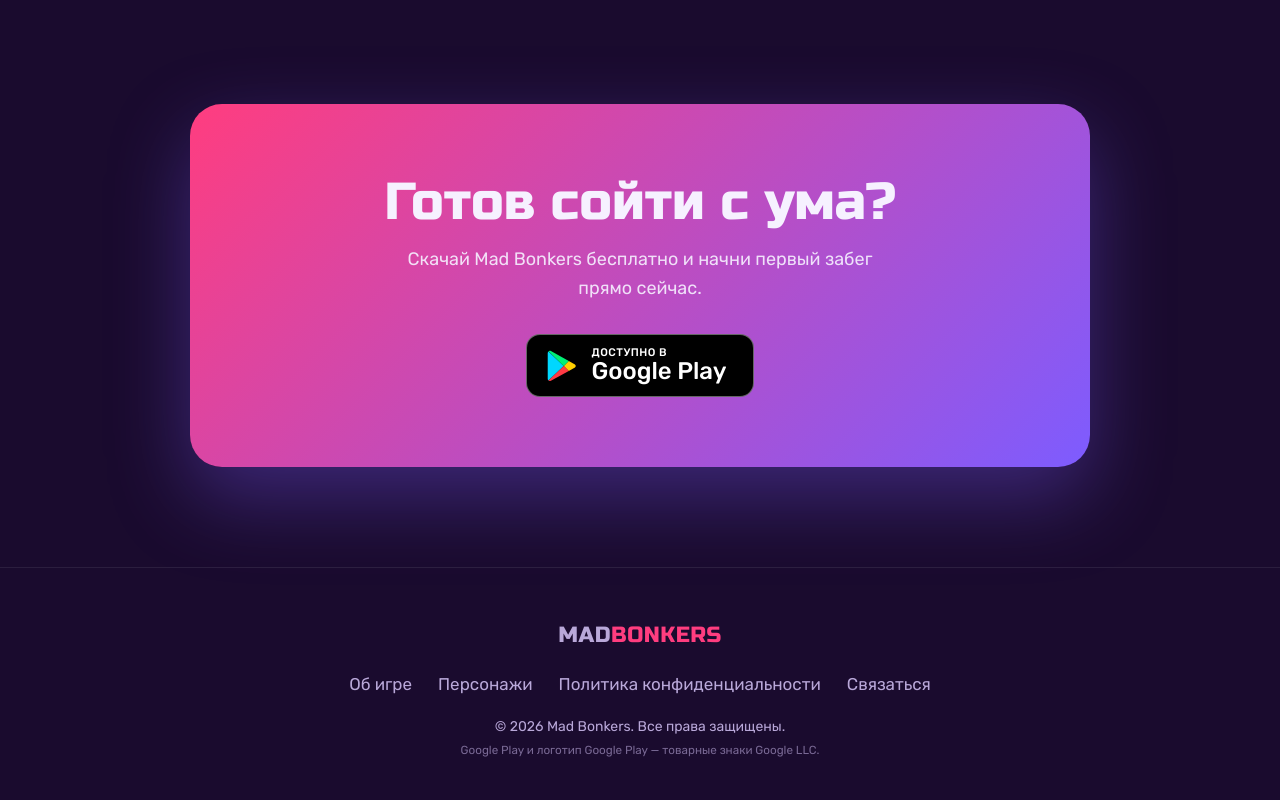
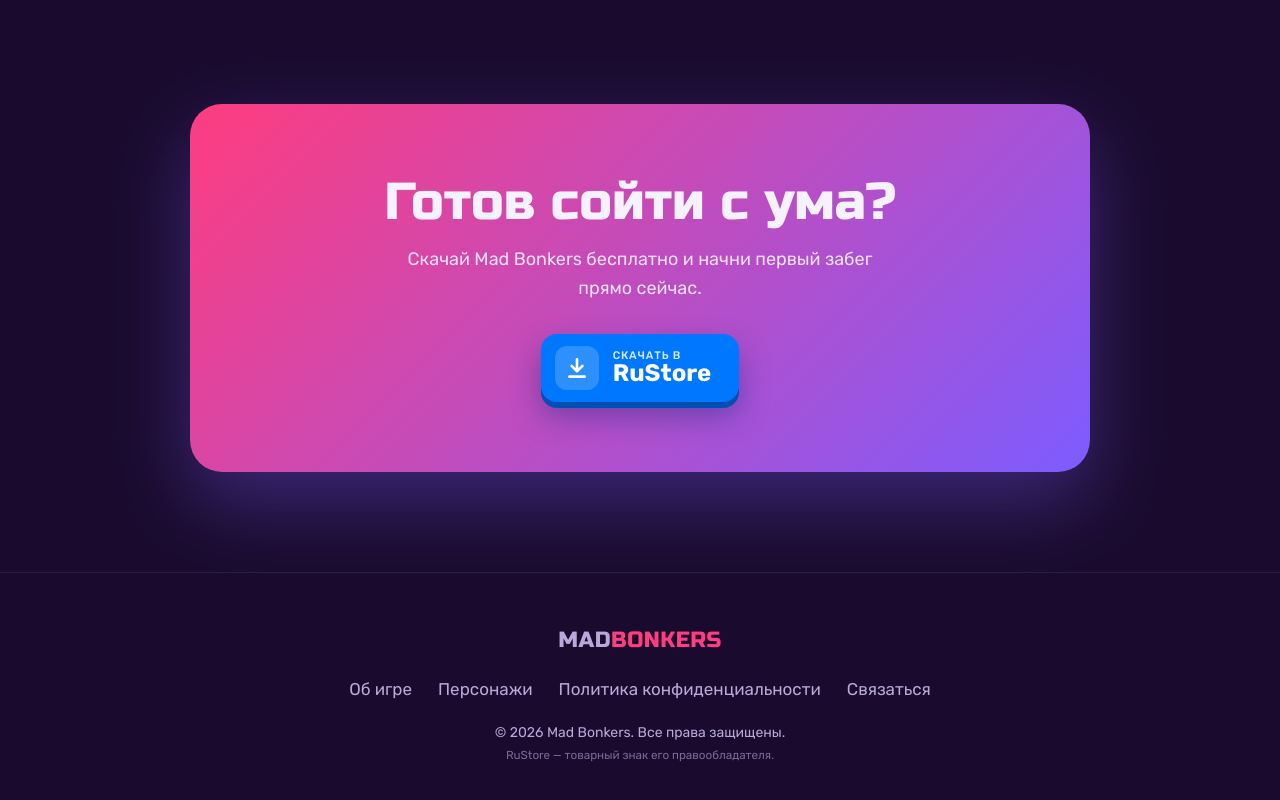
Before and after one commit to kicryin/mad-bonkers, a plain HTML site: page index.html in a window 1280 px wide. Shown: the part 3053-3853 px from the top of the page. Drawn offline with Linux system fonts and the light colour scheme.

Commit message:
Заменить Google Play на RuStore
Co-Authored-By: Claude Opus 5.5 <noreply@anthropic.com>

```diff
--- a/index.html
+++ b/index.html
@@ -4,7 +4,7 @@
   <meta charset="utf-8">
   <meta name="viewport" content="width=device-width, initial-scale=1, viewport-fit=cover">
   <title>Mad Bonkers — безумная мобильная игра</title>
-  <meta name="description" content="Mad Bonkers — сумасшедшая аркада для телефона. Скачай бесплатно в Google Play!">
+  <meta name="description" content="Mad Bonkers — сумасшедшая аркада для телефона. Скачай бесплатно в RuStore!">
   <meta name="theme-color" content="#1a0b2e">
 
   <!-- Превью при отправке ссылки в мессенджеры -->
@@ -148,14 +148,11 @@
       <div class="download__card reveal">
         <h2>Готов сойти с ума?</h2>
         <p>Скачай Mad Bonkers бесплатно и начни первый забег прямо сейчас.</p>
-        <a class="gplay js-play" href="#" target="_blank" rel="noopener" aria-label="Скачать в Google Play">
-          <svg viewBox="0 0 24 26" aria-hidden="true">
-            <path fill="#00d7fe" d="M1 1.2 13.4 13 1 24.8c-.4-.3-.6-.8-.6-1.4V2.6c0-.6.2-1.1.6-1.4z"/>
-            <path fill="#ffce00" d="m17.5 17.1-4.1-4.1 4.1-4.1 4.7 2.7c1.3.8 1.3 2 0 2.8z"/>
-            <path fill="#ff3a44" d="M17.5 17.1 13.4 13 1 24.8c.5.5 1.2.5 2 .1z"/>
-            <path fill="#00f076" d="M17.5 8.9 3 .9C2.2.5 1.5.6 1 1.1L13.4 13z"/>
+        <a class="store js-play" href="#" target="_blank" rel="noopener" aria-label="Скачать в RuStore">
+          <svg viewBox="0 0 24 24" aria-hidden="true">
+            <path fill="none" stroke="#fff" stroke-width="2.4" stroke-linecap="round" stroke-linejoin="round" d="M12 4v11m-5-5 5 5 5-5M5 20h14"/>
           </svg>
-          <span><small>ДОСТУПНО В</small>Google Play</span>
+          <span><small>СКАЧАТЬ В</small>RuStore</span>
         </a>
       </div>
     </section>
@@ -171,7 +168,7 @@
       <a href="mailto:hello@example.com">Связаться</a>
     </nav>
     <p class="footer__copy">© <span id="year"></span> Mad Bonkers. Все права защищены.<br>
-      <small>Google Play и логотип Google Play — товарные знаки Google LLC.</small></p>
+      <small>RuStore — товарный знак его правообладателя.</small></p>
   </footer>
 
   <script src="script.js" defer></script>
--- a/script.js
+++ b/script.js
@@ -1,9 +1,10 @@
 // ========== НАСТРОЙКИ ==========
-// Вставь сюда ссылку на свою игру в Google Play:
-const PLAY_URL = "https://play.google.com/store/apps/details?id=com.example.madbonkers";
+// Вставь сюда ссылку на свою игру в RuStore
+// (формат: https://www.rustore.ru/catalog/app/ИМЯ_ПАКЕТА):
+const STORE_URL = "https://www.rustore.ru/catalog/app/com.example.madbonkers";
 
-// Все кнопки «Скачать» ведут в Google Play
-document.querySelectorAll(".js-play").forEach(a => (a.href = PLAY_URL));
+// Все кнопки «Скачать» ведут в RuStore
+document.querySelectorAll(".js-play").forEach(a => (a.href = STORE_URL));
 
 // Если картинки в папке assets ещё нет — показываем красивую заглушку
 document.querySelectorAll(".js-img").forEach(img => {
--- a/style.css
+++ b/style.css
@@ -243,17 +243,20 @@ h1, h2, h3 { font-family: var(--head); font-weight: 400; line-height: 1.1; margi
 }
 .download__card h2 { font-size: clamp(32px, 6vw, 52px); }
 .download__card p { font-size: 18px; margin: 14px auto 32px; max-width: 480px; opacity: .9; }
-.gplay {
+.store {
   display: inline-flex; align-items: center; gap: 14px;
-  background: #000; color: #fff; padding: 12px 26px 12px 20px; border-radius: 14px;
-  border: 1px solid rgba(255,255,255,.4);
+  background: #0077ff; color: #fff; padding: 12px 28px 12px 14px; border-radius: 16px;
+  box-shadow: 0 6px 0 #0050b3, 0 14px 30px rgba(0, 40, 120, .4);
   transition: transform .15s, box-shadow .15s;
 }
-.gplay:hover { transform: translateY(-3px); box-shadow: 0 12px 30px rgba(0,0,0,.45); }
-.gplay:active { transform: scale(.97); }
-.gplay svg { width: 30px; height: 32px; }
-.gplay span { display: flex; flex-direction: column; text-align: left; font: 500 24px/1.05 var(--body); }
-.gplay small { font-size: 11px; letter-spacing: .5px; }
+.store:hover { transform: translateY(-3px); }
+.store:active { transform: scale(.97); }
+.store svg {
+  width: 44px; height: 44px; padding: 9px; border-radius: 12px;
+  background: rgba(255,255,255,.18);
+}
+.store span { display: flex; flex-direction: column; text-align: left; font: 700 24px/1.05 var(--body); }
+.store small { font-size: 11px; font-weight: 500; letter-spacing: .8px; opacity: .85; }
 
 /* ---------- Подвал ---------- */
 .footer {
```
Also changed, not shown: privacy.html (+1 -1 lines), 1 other file.
